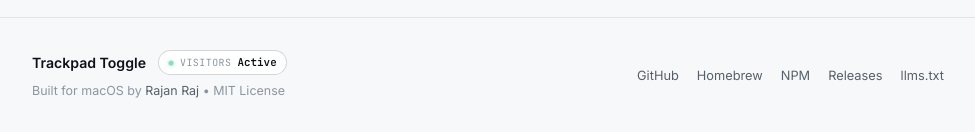
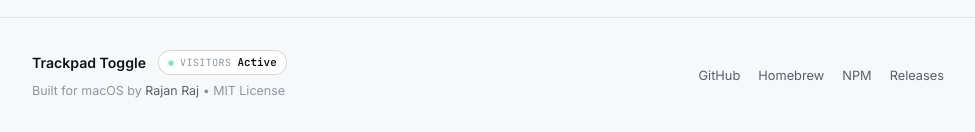
Before and after one commit to rajanraj2/trackpad-toggle, a website: page web/index.html in a window 1280 px wide. Shown: the part 1403-1535 px from the top of the page, without its empty margins (152-1127 px from the left). Drawn offline with Linux system fonts and the light colour scheme; no server answers.

Commit message:
style(web): remove llms.txt link from footer to keep UI minimal

```diff
--- a/web/index.html
+++ b/web/index.html
@@ -310,8 +310,9 @@
         <a href="https://github.com/rajanraj2/homebrew-tap" target="_blank" rel="noopener">Homebrew</a>
         <a href="https://www.npmjs.com/package/trackpad-toggle" target="_blank" rel="noopener">NPM</a>
         <a href="https://github.com/rajanraj2/trackpad-toggle/releases/latest" target="_blank" rel="noopener">Releases</a>
-        <a href="/llms.txt" target="_blank" rel="noopener">llms.txt</a>
+      </div>
     </div>
+  </footer>
 
   <script src="app.js"></script>
 </body>
```
